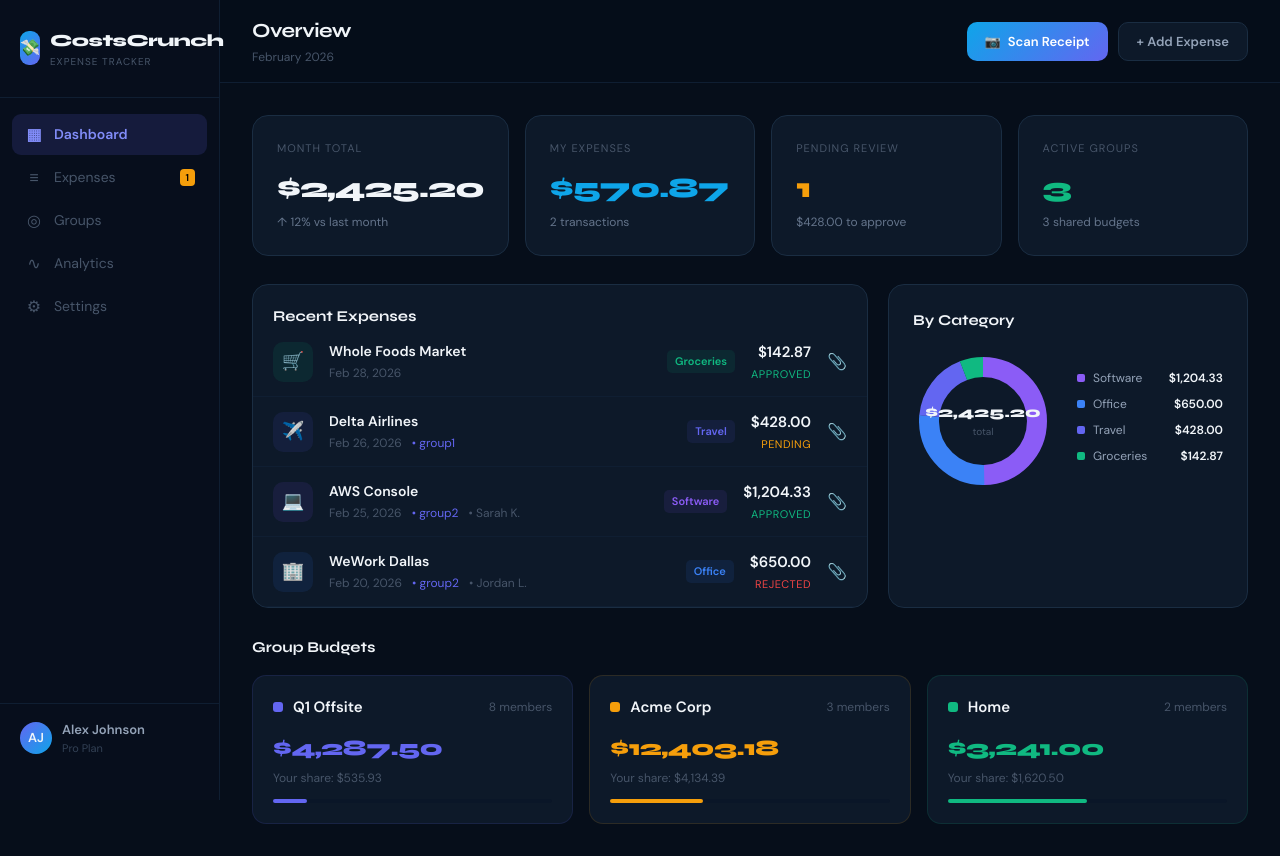
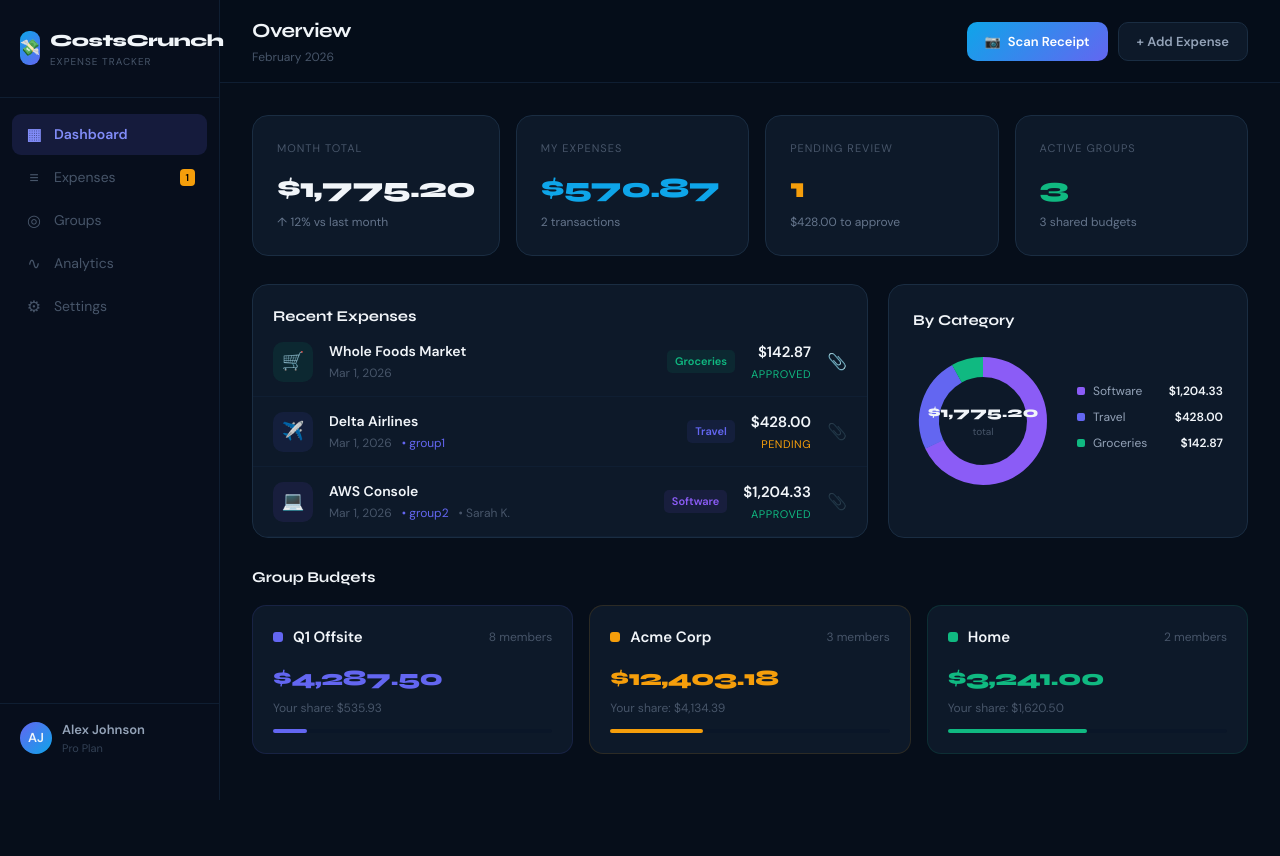
Before and after one commit to kekcoke/costscrunch, a React (Vite) app in the folder frontend/: page / in a window 1280 px wide. After the commit the page ends 800 px from the top, so only its background shows below. Built offline with nearby package versions, Linux system fonts and the light colour scheme.

Commit message:
lean mock expense with expenseFactory

```diff
--- a/frontend/src/mocks/expenses.ts
+++ b/frontend/src/mocks/expenses.ts
@@ -1,33 +1,43 @@
-import type { Expense } from "../models/types";
+import { type Expense } from "../models/types";
 
-export const MOCK_EXPENSES: Expense[] = [
-  {
-    id: "e1",
+let expenseCounter = 1;
+
+export function createMockExpense(
+  overrides: Partial<Expense> = {}
+): Expense {
+  const id = overrides.id ?? `e${expenseCounter++}`;
+
+  const base: Expense = {
+    id,
     ownerId: "user1",
     groupId: null,
-    merchant: "Whole Foods Market",
-    description: "Weekly groceries",
-    amount: 142.87,
+
+    merchant: "Test Merchant",
+    description: null,
+
+    amount: 100,
     currency: "USD",
     exchangeRate: 1,
-    amountUSD: 142.87,
-    category: "Groceries",
-    subcategory: "Food",
-    tags: ["groceries", "personal"],
-    date: "2026-02-28",
+    amountUSD: 100,
 
-    submittedAt: "2026-02-28T10:30:00Z",
-    approvedAt: "2026-02-28T14:20:00Z",
+    category: "Misc",
+    subcategory: null,
+    tags: [],
+
+    date: "2026-03-01",
+
+    submittedAt: "2026-03-01T10:00:00Z",
+    approvedAt: null,
     rejectedAt: null,
-    reimbursedAt: "2026-03-01T09:00:00Z",
+    reimbursedAt: null,
 
-    status: "approved",
-    approverId: "approver1",
-    approverNote: "Approved",
+    status: "pending",
+    approverId: null,
+    approverNote: null,
 
-    receipt: true,
-    receiptKey: "receipts/e1-wholefoods.pdf",
-    receiptUrl: "https://storage.example.com/receipts/e1-wholefoods.pdf",
+    receipt: false,
+    receiptKey: null,
+    receiptUrl: null,
 
     splits: [],
     splitMethod: null,
@@ -39,145 +49,71 @@ export const MOCK_EXPENSES: Expense[] = [
 
     policyViolation: null,
 
-    createdAt: "2026-02-28T10:30:00Z",
-    updatedAt: "2026-02-28T14:20:00Z",
+    createdAt: new Date().toISOString(),
+    updatedAt: null,
+
     source: "manual",
     addedBy: "You",
-    notes: "Weekly groceries"
-  },
-  {
+    notes: null,
+  };
+
+  return {
+    ...base,
+    ...overrides
+  };
+}
+
+export const MOCK_EXPENSES: Expense[] = [
+  createMockExpense({
+    id: "e1",
+    merchant: "Whole Foods Market",
+    description: "Weekly groceries",
+    amount: 142.87,
+    amountUSD: 142.87,
+    category: "Groceries",
+    subcategory: "Food",
+    tags: ["groceries", "personal"],
+    status: "approved",
+    approvedAt: "2026-02-28T14:20:00Z",
+    reimbursedAt: "2026-03-01T09:00:00Z",
+    receipt: true,
+    receiptKey: "receipts/e1-wholefoods.pdf"
+  }),
+
+  createMockExpense({
     id: "e2",
-    ownerId: "user1",
     groupId: "group1",
     merchant: "Delta Airlines",
-    description: "NYC → SFO flight",
+    description: "NYC → SFO",
     amount: 428,
-    currency: "USD",
-    exchangeRate: 1,
     amountUSD: 428,
     category: "Travel",
     subcategory: "Flights",
-    tags: ["travel", "business", "q1-offsite"],
-    date: "2026-02-26",
-
-    submittedAt: "2026-02-26T09:15:00Z",
-    approvedAt: null,
-    rejectedAt: null,
-    reimbursedAt: null,
-
-    status: "pending",
-    approverId: null,
-    approverNote: null,
-
-    receipt: true,
-    receiptKey: "receipts/e2-delta.pdf",
-    receiptUrl: "https://storage.example.com/receipts/e2-delta.pdf",
-
+    tags: ["travel", "business"],
+    projectCode: "Q1-OFFSITE",
+    costCenter: "MARKETING",
     splitMethod: "equal",
     splits: [
       { userId: "user1", amount: 214, percentage: 50, settledAt: "", shares: 1 },
       { userId: "user2", amount: 214, percentage: 50, settledAt: "", shares: 1 }
-    ],
+    ]
+  }),
 
-    projectCode: "Q1-OFFSITE",
-    costCenter: "MARKETING",
-    billable: true,
-    reimbursable: true,
-
-    policyViolation: null,
-
-    createdAt: "2026-02-26T09:15:00Z",
-    updatedAt: "2026-02-26T09:15:00Z",
-    source: "manual",
-    addedBy: "You",
-    notes: "NYC → SFO"
-  },
-  {
+  createMockExpense({
     id: "e3",
     ownerId: "user3",
     groupId: "group2",
     merchant: "AWS Console",
-    description: "February cloud infrastructure",
     amount: 1204.33,
-    currency: "USD",
-    exchangeRate: 1,
     amountUSD: 1204.33,
     category: "Software",
     subcategory: "Cloud Services",
-    tags: ["software", "infrastructure", "acme"],
-    date: "2026-02-25",
-
-    submittedAt: "2026-02-25T08:00:00Z",
+    tags: ["software", "infra"],
+    status: "approved",
     approvedAt: "2026-02-26T11:30:00Z",
-    rejectedAt: null,
-    reimbursedAt: null,
-
-    status: "approved",
-    approverId: "approver2",
-    approverNote: "Approved - within budget",
-
-    receipt: true,
-    receiptKey: "receipts/e3-aws.pdf",
-    receiptUrl: "https://storage.example.com/receipts/e3-aws.pdf",
-
-    splitMethod: null,
-    splits: [],
-
     projectCode: "ACME-CLOUD",
     costCenter: "ENGINEERING",
-    billable: true,
-    reimbursable: true,
-
-    policyViolation: null,
-
-    createdAt: "2026-02-25T08:00:00Z",
-    updatedAt: "2026-02-26T11:30:00Z",
     source: "scan",
-    addedBy: "Sarah K.",
-    notes: "Feb cloud infra"
-  },
-  {
-    id: "e7",
-    ownerId: "user7",
-    groupId: "group2",
-    merchant: "WeWork Dallas",
-    description: "Hot desk February",
-    amount: 650,
-    currency: "USD",
-    exchangeRate: 1,
-    amountUSD: 650,
-    category: "Office",
-    subcategory: "Coworking",
-    tags: ["office", "coworking", "acme"],
-    date: "2026-02-20",
-
-    submittedAt: "2026-02-20T11:00:00Z",
-    approvedAt: null,
-    rejectedAt: "2026-02-22T13:20:00Z",
-    reimbursedAt: null,
-
-    status: "rejected",
-    approverId: "approver2",
-    approverNote: "Rejected - outside policy limits for hot desks",
-
-    receipt: true,
-    receiptKey: "receipts/e7-wework.pdf",
-    receiptUrl: "https://storage.example.com/receipts/e7-wework.pdf",
-
-    splitMethod: null,
-    splits: [],
-
-    projectCode: "ACME-OPS",
-    costCenter: "ADMIN",
-    billable: false,
-    reimbursable: true,
-
-    policyViolation: "Exceeds monthly hot desk limit of $500",
-
-    createdAt: "2026-02-20T11:00:00Z",
-    updatedAt: "2026-02-22T13:20:00Z",
-    source: "manual",
-    addedBy: "Jordan L.",
-    notes: "Hot desk Feb"
-  }
+    addedBy: "Sarah K."
+  })
 ];
```
